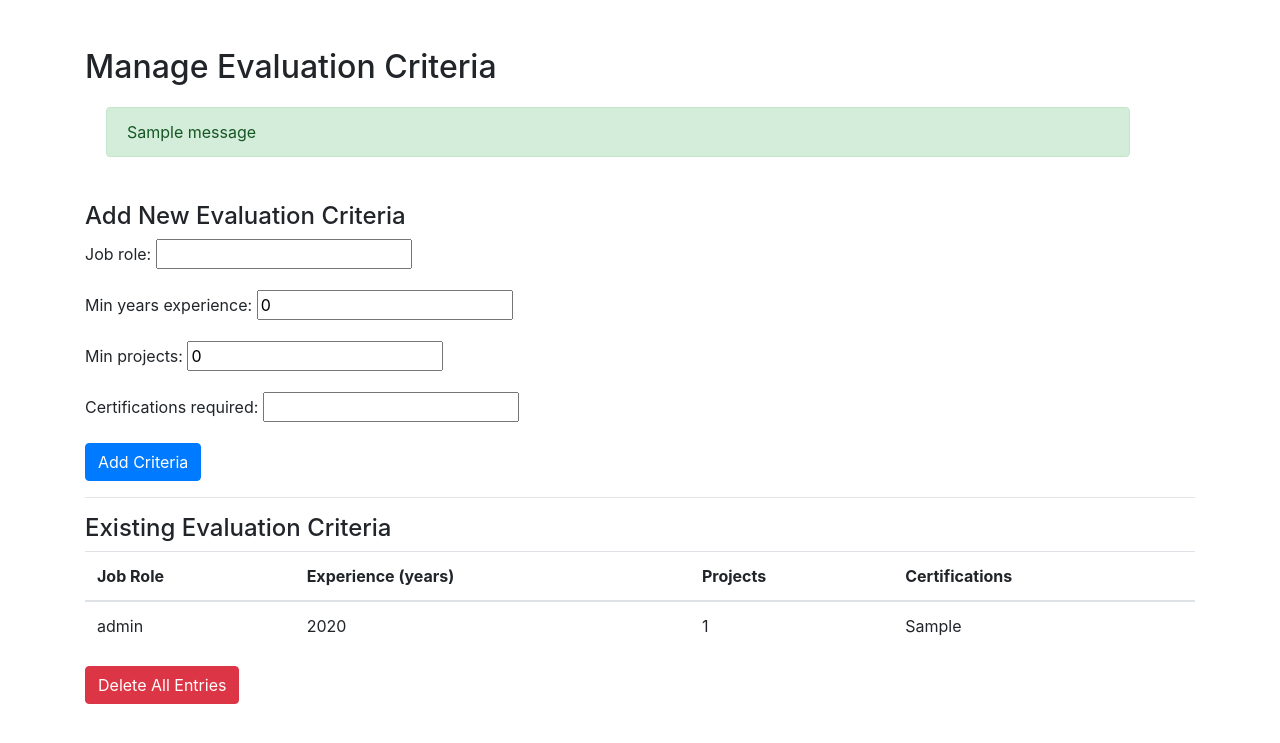
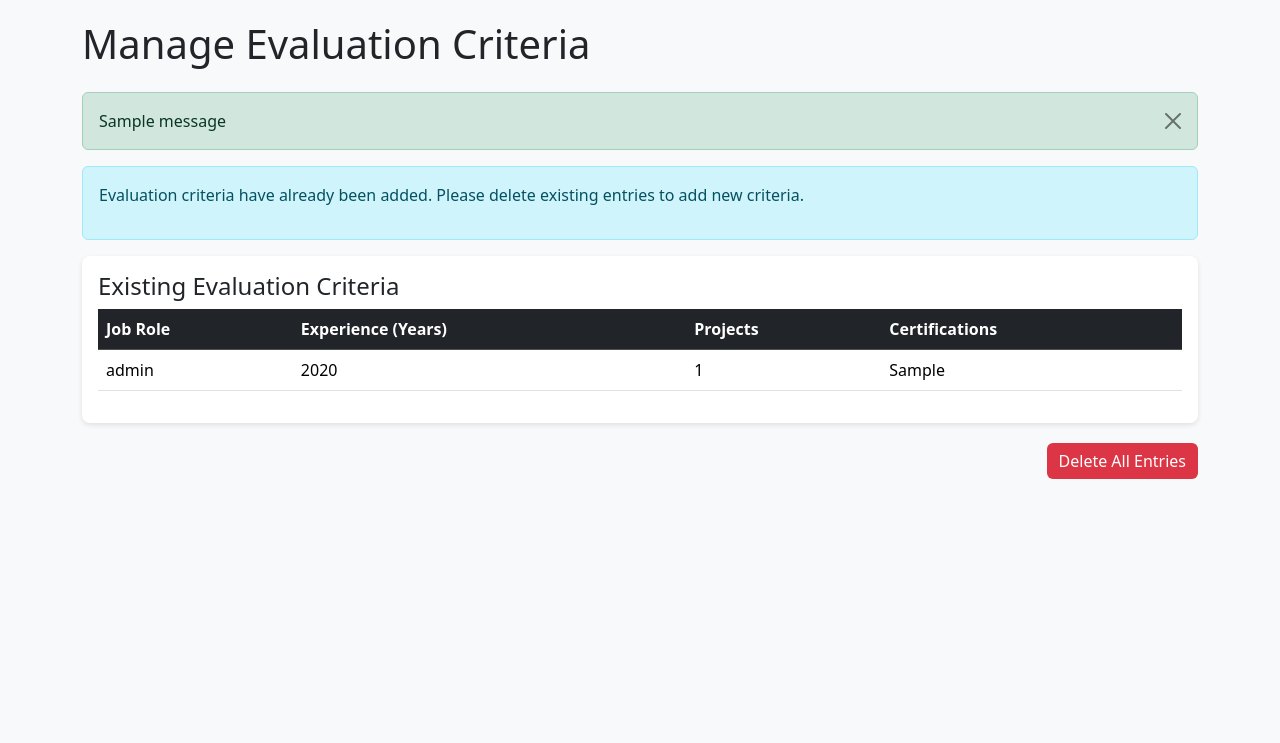
Before and after one commit to met-echs/AI-INTERVIEW-WEB, a Django app: page /dashboard/create_criteria/ in a window 1280 px wide. Shown: the top 743 px of the page. Run offline with Django 5.2, Linux system fonts and the light colour scheme; tables that the repository leaves empty hold one stand-in row (values such as "Sample post"); one stand-in notice (Sample message) is shown; some libraries are stand-ins or nearby versions.

Commit message:
Added Interview Qustion Criterias and resume score evaluation page edited

```diff
--- a/backend/dashboard/forms.py
+++ b/backend/dashboard/forms.py
@@ -1,8 +1,19 @@
 # forms.py
 from django import forms
 from .models import EvaluationCriteria
+from .models import QuestionCriteria
 
 class EvaluationCriteriaForm(forms.ModelForm):
     class Meta:
         model = EvaluationCriteria
         fields = ['job_role', 'min_years_experience', 'min_projects', 'certifications_required']
+
+class QuestionCriteriaForm(forms.ModelForm):
+    class Meta:
+        model = QuestionCriteria
+        fields = ['question', 'specific_area', 'keywords']
+        widgets = {
+            'question': forms.Textarea(attrs={'class': 'form-control', 'rows': 3}),
+            'specific_area': forms.TextInput(attrs={'class': 'form-control'}),
+            'keywords': forms.TextInput(attrs={'class': 'form-control'}),
+        }
--- a/backend/dashboard/models.py
+++ b/backend/dashboard/models.py
@@ -9,3 +9,11 @@ class EvaluationCriteria(models.Model):
 
     def __str__(self):
         return self.job_role
+
+class QuestionCriteria(models.Model):
+    question = models.TextField()
+    specific_area = models.CharField(max_length=255)
+    keywords = models.TextField(help_text="Comma-separated keywords")
+
+    def __str__(self):
+        return self.question
--- a/backend/dashboard/templates/evaluation_criteria_manage.html
+++ b/backend/dashboard/templates/evaluation_criteria_manage.html
@@ -1,45 +1,81 @@
-<!-- evaluation_criteria_manage.html -->
 <!DOCTYPE html>
 <html lang="en">
 <head>
     <meta charset="UTF-8">
     <meta name="viewport" content="width=device-width, initial-scale=1.0">
     <title>Manage Evaluation Criteria</title>
-    <link rel="stylesheet" href="https://cdnjs.cloudflare.com/ajax/libs/bootstrap/4.5.2/css/bootstrap.min.css">
+    <link rel="stylesheet" href="https://cdn.jsdelivr.net/npm/bootstrap@5.3.0-alpha1/dist/css/bootstrap.min.css">
+    <style>
+        body {
+            padding: 20px;
+            background-color: #f8f9fa;
+        }
+
+        .card {
+            border: none;
+            border-radius: 8px;
+            box-shadow: 0 2px 5px rgba(0, 0, 0, 0.1);
+            margin-bottom: 20px;
+        }
+
+        .btn-primary {
+            background-color: #007bff;
+            border: none;
+        }
+
+        .btn-primary:hover {
+            background-color: #0056b3;
+        }
+
+        .btn-danger {
+            background-color: #dc3545;
+            border: none;
+        }
+
+        .btn-danger:hover {
+            background-color: #b02a37;
+        }
+    </style>
 </head>
 <body>
+    <div class="container">
+        <h1 class="mb-4">Manage Evaluation Criteria</h1>
 
-<div class="container mt-5">
-    <h2>Manage Evaluation Criteria</h2>
-
-    <!-- Display messages (success or error) -->
+        <!-- Display success or error messages -->
         {% if messages %}
-        <div class="alert alert-dismissible fade show" role="alert">
             {% for message in messages %}
-                <div class="alert alert-{{ message.tags }}">
+                <div class="alert alert-{{ message.tags }} alert-dismissible fade show" role="alert">
                     {{ message }}
+                    <button type="button" class="btn-close" data-bs-dismiss="alert" aria-label="Close"></button>
                 </div>
             {% endfor %}
+        {% endif %}
+
+        <!-- Form to add new Evaluation Criteria -->
+        {% if evaluation_criteria|length == 0 %}
+            <div class="card p-3">
+                <h4>Add New Evaluation Criteria</h4>
+                <form method="POST" action="{% url 'manage_evaluation_criteria' %}">
+                    {% csrf_token %}
+                    {{ form.as_p }}
+                    <button type="submit" name="add_criteria" class="btn btn-primary mt-3">Add Criteria</button>
+                </form>
+            </div>
+        {% else %}
+            <div class="alert alert-info">
+                <p>Evaluation criteria have already been added. Please delete existing entries to add new criteria.</p>
             </div>
         {% endif %}
 
-    <!-- Form to add new Evaluation Criteria -->
-    <h4>Add New Evaluation Criteria</h4>
-    <form method="POST" action="{% url 'manage_evaluation_criteria' %}">
-        {% csrf_token %}
-        {{ form.as_p }}  <!-- This will render all fields, including the Job Role as a text field -->
-        <button type="submit" name="add_criteria" class="btn btn-primary">Add Criteria</button>
-    </form>
-
-    <hr>
-
-    <!-- Table to display existing Evaluation Criteria -->
+        <!-- Existing Criteria List -->
+        <div class="card p-3">
             <h4>Existing Evaluation Criteria</h4>
-    <table class="table">
-        <thead>
+            {% if evaluation_criteria %}
+                <table class="table table-hover">
+                    <thead class="table-dark">
                         <tr>
                             <th>Job Role</th>
-                <th>Experience (years)</th>
+                            <th>Experience (Years)</th>
                             <th>Projects</th>
                             <th>Certifications</th>
                         </tr>
@@ -55,15 +91,20 @@
                         {% endfor %}
                     </tbody>
                 </table>
+            {% else %}
+                <p class="text-muted">No evaluation criteria found.</p>
+            {% endif %}
+        </div>
 
         <!-- Button to delete all Evaluation Criteria -->
-    <form method="POST" action="{% url 'manage_evaluation_criteria' %}">
+        {% if evaluation_criteria %}
+            <form method="POST" action="{% url 'manage_evaluation_criteria' %}" class="text-end">
                 {% csrf_token %}
                 <button type="submit" name="delete_all" class="btn btn-danger">Delete All Entries</button>
             </form>
-
+        {% endif %}
     </div>
 
-<script src="https://cdnjs.cloudflare.com/ajax/libs/bootstrap/4.5.2/js/bootstrap.bundle.min.js"></script>
+    <script src="https://cdn.jsdelivr.net/npm/bootstrap@5.3.0-alpha1/dist/js/bootstrap.bundle.min.js"></script>
 </body>
 </html>
--- a/backend/dashboard/urls.py
+++ b/backend/dashboard/urls.py
@@ -4,5 +4,5 @@ from . import views
 
 urlpatterns = [
     path('create_criteria/', views.manage_evaluation_criteria, name='manage_evaluation_criteria'),
-    # path('delete-criteria/<int:criteria_id>/', views.delete_evaluation_criteria, name='delete_criteria'),
+    path('question_manage_criteria/', views.question_manage_criteria, name='question_manage_criteria'),
 ]
--- a/backend/dashboard/views.py
+++ b/backend/dashboard/views.py
@@ -1,8 +1,10 @@
 # views.py
-from django.shortcuts import render, redirect
+from django.shortcuts import render, redirect,get_object_or_404
 from django.contrib import messages  # Import the messages module
 from .models import EvaluationCriteria
 from .forms import EvaluationCriteriaForm
+from .models import QuestionCriteria
+from .forms import QuestionCriteriaForm
 
 def manage_evaluation_criteria(request):
     # If the request is POST, handle form submission or delete action
@@ -36,3 +38,31 @@ def manage_evaluation_criteria(request):
         'form': form,
         'evaluation_criteria': evaluation_criteria
     })
+def question_manage_criteria(request):
+    if request.method == 'POST':
+        if 'add_criteria' in request.POST:
+            form = QuestionCriteriaForm(request.POST)
+            if form.is_valid():
+                form.save()
+                messages.success(request, 'New question criteria added successfully!')
+                return redirect('question_manage_criteria')
+            else:
+                messages.error(request, 'Failed to add question criteria. Please check the form.')
+        elif 'delete_criteria' in request.POST:
+            criteria_id = request.POST.get('criteria_id')
+            criteria = get_object_or_404(QuestionCriteria, id=criteria_id)
+            criteria.delete()
+            messages.success(request, 'Question criteria deleted successfully!')
+            return redirect('question_manage_criteria')
+        elif 'delete_all' in request.POST:
+            QuestionCriteria.objects.all().delete()
+            messages.success(request, 'All question criteria deleted successfully!')
+            return redirect('question_manage_criteria')
+    else:
+        form = QuestionCriteriaForm()
+
+    criteria_list = QuestionCriteria.objects.all()
+    return render(request, 'question_criteria_manage.html', {
+        'form': form,
+        'criteria_list': criteria_list
+    })
```
Also changed, not shown: backend/dashboard/templates/question_criteria_manage.html (added, +55 -0 lines), backend/dashboard/migrations/0003_questioncriteria.py (added), backend/dashboard/migrations/0004_remove_questioncriteria_score.py (added). Lines whose indentation alone changed are shown as unchanged.
